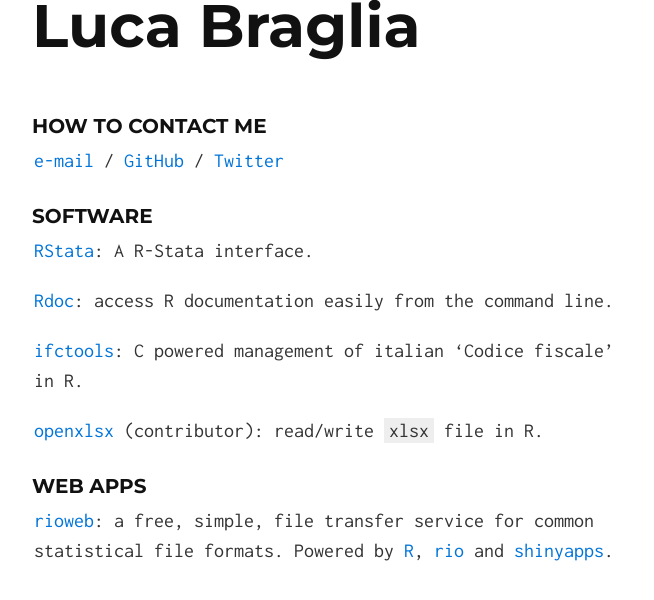
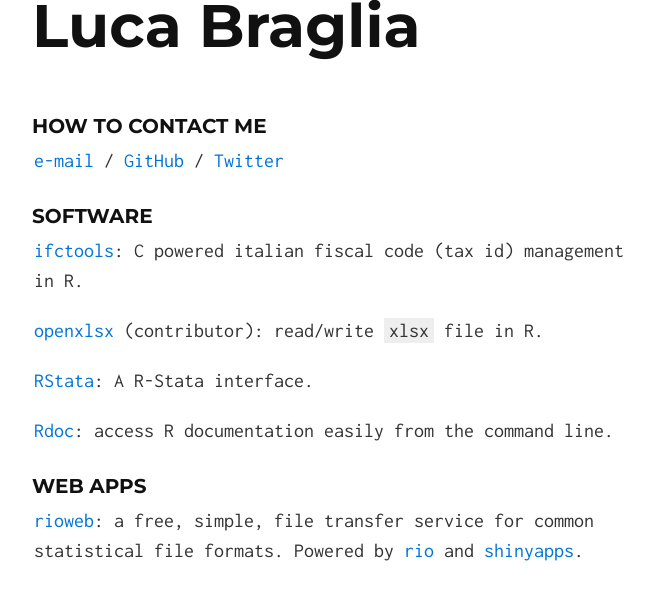
Before and after one commit to lbraglia/lbraglia.github.io_old, a Jekyll site: the page built from index.md, in a window 1280 px wide, cut to the strip 204-804 px from the top of the page. Shown: the whole strip, without its empty margins (306-960 px from the left). Built offline with Jekyll 4.4.1, drawn with Linux system fonts in a browser that asks for light colours.

Commit message:
cleaning

```diff
--- a/index.md
+++ b/index.md
@@ -7,24 +7,22 @@ layout: default
 [e-mail](mailto:lbraglia@gmail.com) / [GitHub](http://github.com/lbraglia)
 / [Twitter](http://twitter.com/lucailgarb)
 
+### software
 
-### software
+[ifctools](http://cran.rstudio.com/web/packages/ifctools): C powered
+italian fiscal code (tax id) management in R.
+
+[openxlsx](http://cran.rstudio.com/web/packages/openxlsx) (contributor):
+read/write `xlsx` file in R.
 
 [RStata](http://github.com/lbraglia/RStata): A R-Stata interface.
 
 [Rdoc](http://github.com/lbraglia/Rdoc): access R documentation easily
 from the command line.
 
-[ifctools](http://cran.rstudio.com/web/packages/ifctools): C powered
-management of italian 'Codice fiscale' in R.
-
-[openxlsx](http://cran.rstudio.com/web/packages/openxlsx) (contributor):
-read/write `xlsx` file in R.
-
 ### Web apps
 
 [rioweb](http://lbraglia.shinyapps.io/rioweb): a free, simple, file
 transfer service for common statistical file formats. Powered by
-[R](http:/www.r-project.org),
 [rio](http://cran.rstudio.com/web/packages/rio) and
 [shinyapps](http://www.shinyapps.io).
```
